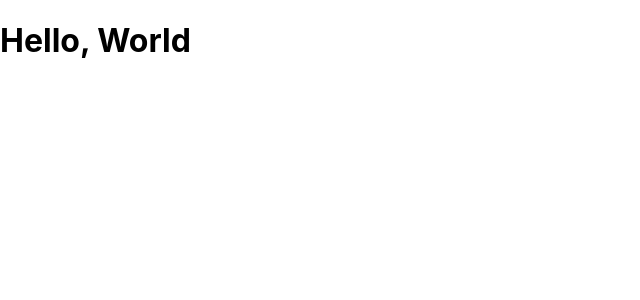
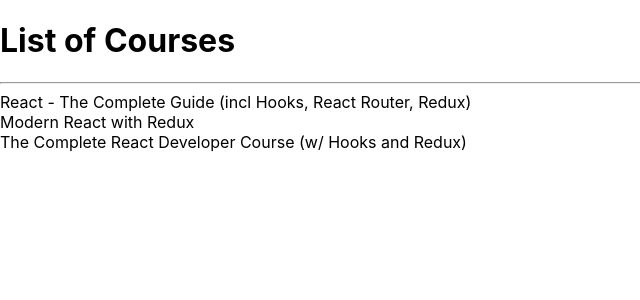
Before and after one commit to Alien-97/CursoReact, a React (Create React App) app: page / in a window 1280 px wide. Shown: the top 300 px of the page, without its empty margins (0-640 px from the left). Built offline with nearby package versions, Linux system fonts and the light colour scheme.

Commit message:
Show  Courses Title

```diff
--- a/src/App.js
+++ b/src/App.js
@@ -1,12 +1,43 @@
 import React from 'react';
 
+const courses = [
+  {
+    title: 'React - The Complete Guide (incl Hooks, React Router, Redux)',
+    author: 'Maximilian Schwarzmuller',
+    hours_video: 40.5,
+    number_of_lectures: 490,
+    rating: 4.6,
+    url: 'https://codingthesmartway.com/courses/react-complete-guide/',
+  },
+  {
+    title: 'Modern React with Redux',
+    author: 'Stephen Grider',
+    hours_video: 47.5,
+    number_of_lectures: 488,
+    rating: 4.6,
+    url: 'https://codingthesmartway.com/courses/modern-react-with-redux/',
+  },
+  {
+    title: 'The Complete React Developer Course (w/ Hooks and Redux)',
+    author: 'Andrew Mead',
+    hours_video: 39,
+    number_of_lectures: 200,
+    rating: 4.7,
+    url:
+      'http://codingthesmartway.net/courses/complete-react-web-app-developer/',
+  },
+];
 function App() {
   function getGreetingMessage() {
     return 'Hello, World';
   }
   return (
     <div>
-      <h1>{getGreetingMessage()}</h1>
+      <h1>List of Courses</h1>
+      <hr />
+      {courses.map(function (course) {
+        return <div>{course.title}</div>;
+      })}
     </div>
   );
 }
```
